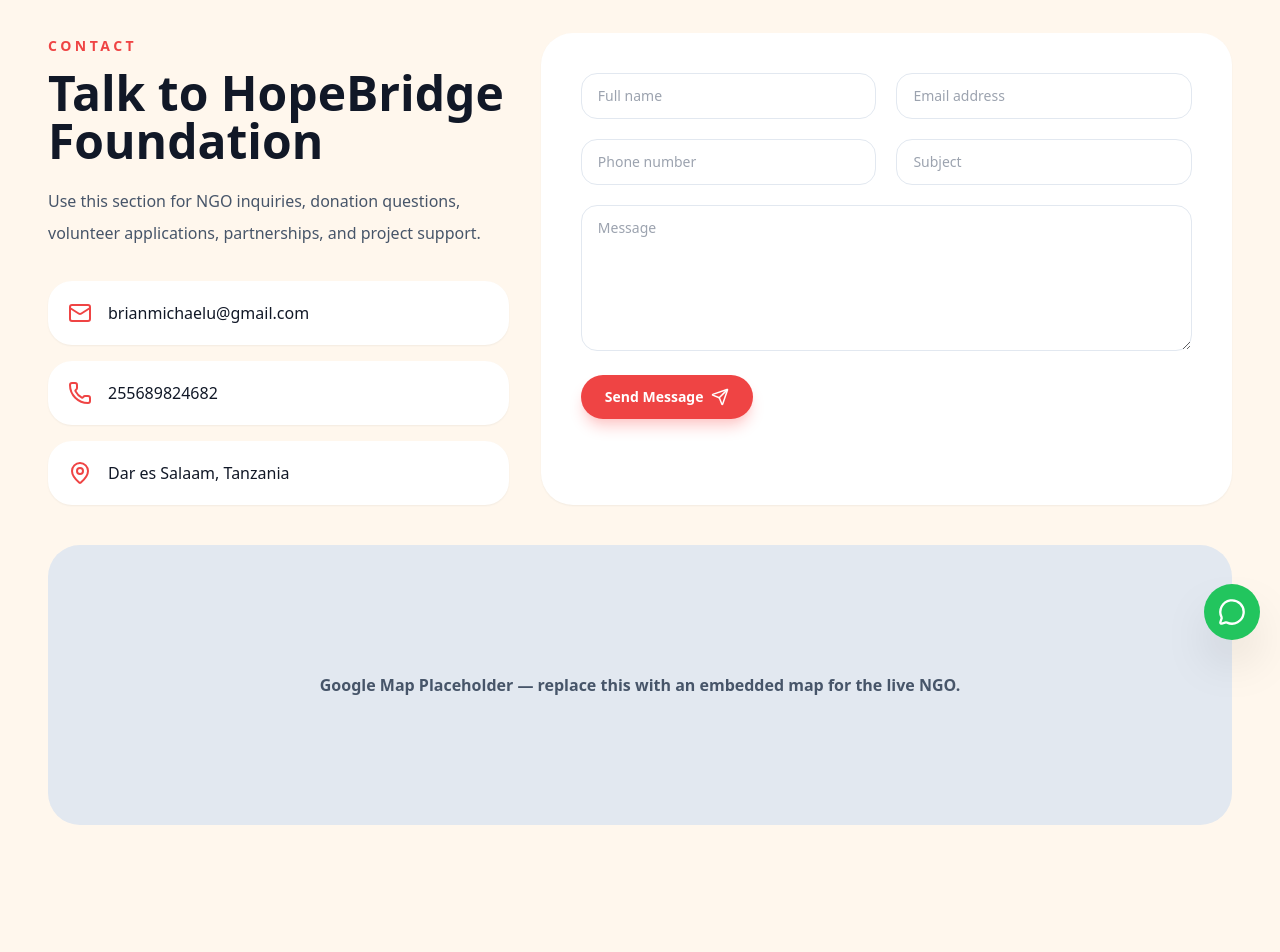
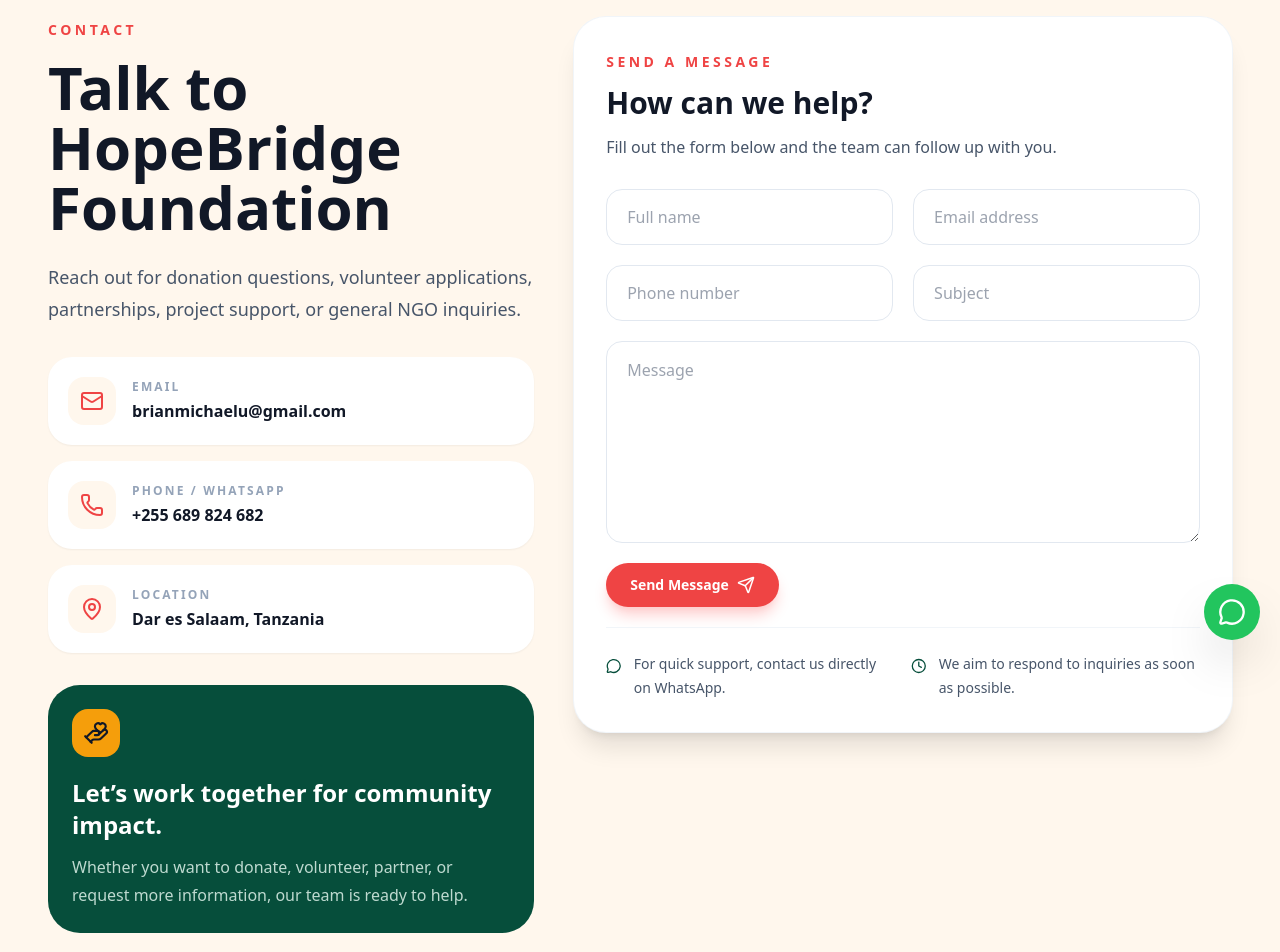
Before and after one commit to brianmichaelu/hopebridge-foundation, a Next.js app: page /contact in a window 1280 px wide. Shown: the part 140-1092 px from the top of the page. Built offline with nearby package versions, Linux system fonts and the light colour scheme.

Commit message:
Refactor ContactSection component and update layout

```diff
--- a/components/ContactSection.tsx
+++ b/components/ContactSection.tsx
@@ -1,66 +1,196 @@
-"use client";
+import {
+  Mail,
+  MapPin,
+  Phone,
+  Send,
+  MessageCircle,
+  Clock,
+  HandHeart,
+} from "lucide-react";
 
-import { Mail, MapPin, Phone, Send } from "lucide-react";
-import { useState } from "react";
+const contactCards = [
+  {
+    label: "Email",
+    value: "brianmichaelu@gmail.com",
+    icon: Mail,
+    href: "mailto:brianmichaelu@gmail.com",
+  },
+  {
+    label: "Phone / WhatsApp",
+    value: "+255 689 824 682",
+    icon: Phone,
+    href: "https://wa.me/255689824682",
+  },
+  {
+    label: "Location",
+    value: "Dar es Salaam, Tanzania",
+    icon: MapPin,
+    href: "#",
+  },
+];
 
 export default function ContactSection() {
-  const [sent, setSent] = useState(false);
+  return (
+    <section className="bg-cream px-5 py-16 sm:px-8 lg:px-12 lg:py-20">
+      <div className="container-width">
+        <div className="grid gap-10 lg:grid-cols-[0.85fr_1.15fr] lg:items-start">
+          <div>
+            <span className="text-sm font-black uppercase tracking-[0.25em] text-coral">
+              Contact
+            </span>
 
-  function handleSubmit(event: React.FormEvent<HTMLFormElement>) {
-    event.preventDefault();
-    setSent(true);
-  }
+            <h1 className="mt-4 text-5xl font-black leading-tight text-navy lg:text-6xl">
+              Talk to HopeBridge Foundation
+            </h1>
 
-  return (
-    <section className="section-padding bg-cream">
-      <div className="container-width grid gap-8 lg:grid-cols-[0.8fr_1.2fr]">
-        <div>
-          <span className="text-sm font-black uppercase tracking-[0.25em] text-coral">
-            Contact
-          </span>
-          <h1 className="mt-3 text-4xl font-black text-navy lg:text-5xl">
-            Talk to HopeBridge Foundation
-          </h1>
-          <p className="mt-5 leading-8 text-slate-600">
-            Use this section for NGO inquiries, donation questions, volunteer
-            applications, partnerships, and project support.
-          </p>
+            <p className="mt-6 max-w-xl text-lg leading-8 text-slate-600">
+              Reach out for donation questions, volunteer applications,
+              partnerships, project support, or general NGO inquiries.
+            </p>
 
-          <div className="mt-8 space-y-4">
-            <div className="flex gap-4 rounded-3xl bg-white p-5 shadow-sm">
-              <Mail className="text-coral" /> <span>brianmichaelu@gmail.com</span>
+            <div className="mt-8 space-y-4">
+              {contactCards.map((item) => {
+                const Icon = item.icon;
+
+                return (
+                  <a
+                    key={item.label}
+                    href={item.href}
+                    className="flex items-center gap-4 rounded-3xl bg-white p-5 shadow-sm transition hover:-translate-y-1 hover:shadow-xl"
+                  >
+                    <div className="flex h-12 w-12 items-center justify-center rounded-2xl bg-cream text-coral">
+                      <Icon size={24} />
+                    </div>
+
+                    <div>
+                      <p className="text-xs font-black uppercase tracking-[0.18em] text-slate-400">
+                        {item.label}
+                      </p>
+                      <p className="mt-1 font-bold text-navy">{item.value}</p>
+                    </div>
+                  </a>
+                );
+              })}
             </div>
-            <div className="flex gap-4 rounded-3xl bg-white p-5 shadow-sm">
-              <Phone className="text-coral" /> <span>255689824682</span>
+
+            <div className="mt-8 rounded-[2rem] bg-forest p-6 text-white">
+              <div className="flex h-12 w-12 items-center justify-center rounded-2xl bg-gold text-navy">
+                <HandHeart size={26} />
+              </div>
+
+              <h2 className="mt-5 text-2xl font-black">
+                Let’s work together for community impact.
+              </h2>
+
+              <p className="mt-3 leading-7 text-emerald-50/80">
+                Whether you want to donate, volunteer, partner, or request more
+                information, our team is ready to help.
+              </p>
             </div>
-            <div className="flex gap-4 rounded-3xl bg-white p-5 shadow-sm">
-              <MapPin className="text-coral" /> <span>Dar es Salaam, Tanzania</span>
+          </div>
+
+          <div className="rounded-[2rem] bg-white p-6 shadow-xl ring-1 ring-slate-100 lg:p-8">
+            <div className="mb-7">
+              <span className="text-sm font-black uppercase tracking-[0.25em] text-coral">
+                Send a Message
+              </span>
+
+              <h2 className="mt-3 text-3xl font-black text-navy">
+                How can we help?
+              </h2>
+
+              <p className="mt-3 leading-7 text-slate-600">
+                Fill out the form below and the team can follow up with you.
+              </p>
             </div>
+
+            <form className="grid gap-5">
+              <div className="grid gap-5 md:grid-cols-2">
+                <input
+                  type="text"
+                  placeholder="Full name"
+                  className="h-14 rounded-2xl border border-slate-200 px-5 outline-none transition focus:border-coral"
+                />
+
+                <input
+                  type="email"
+                  placeholder="Email address"
+                  className="h-14 rounded-2xl border border-slate-200 px-5 outline-none transition focus:border-coral"
+                />
+              </div>
+
+              <div className="grid gap-5 md:grid-cols-2">
+                <input
+                  type="tel"
+                  placeholder="Phone number"
+                  className="h-14 rounded-2xl border border-slate-200 px-5 outline-none transition focus:border-coral"
+                />
+
+                <input
+                  type="text"
+                  placeholder="Subject"
+                  className="h-14 rounded-2xl border border-slate-200 px-5 outline-none transition focus:border-coral"
+                />
+              </div>
+
+              <textarea
+                placeholder="Message"
+                rows={7}
+                className="rounded-2xl border border-slate-200 px-5 py-4 outline-none transition focus:border-coral"
+              />
+
+              <button type="button" className="btn-primary w-fit">
+                Send Message <Send className="ml-2" size={18} />
+              </button>
+
+              <div className="grid gap-4 border-t border-slate-100 pt-6 sm:grid-cols-2">
+                <div className="flex items-start gap-3">
+                  <MessageCircle className="mt-1 text-forest" size={20} />
+                  <p className="text-sm leading-6 text-slate-600">
+                    For quick support, contact us directly on WhatsApp.
+                  </p>
+                </div>
+
+                <div className="flex items-start gap-3">
+                  <Clock className="mt-1 text-forest" size={20} />
+                  <p className="text-sm leading-6 text-slate-600">
+                    We aim to respond to inquiries as soon as possible.
+                  </p>
+                </div>
+              </div>
+            </form>
           </div>
         </div>
 
-        <form onSubmit={handleSubmit} className="rounded-[2rem] bg-white p-6 shadow-sm lg:p-10">
-          <div className="grid gap-5 md:grid-cols-2">
-            <input className="input-style" required placeholder="Full name" />
-            <input className="input-style" required placeholder="Email address" type="email" />
-            <input className="input-style" placeholder="Phone number" />
-            <input className="input-style" placeholder="Subject" />
-            <textarea className="input-style md:col-span-2" required rows={6} placeholder="Message" />
+        <div className="mt-12 overflow-hidden rounded-[2rem] bg-white p-6 shadow-sm ring-1 ring-slate-100">
+          <div className="grid gap-6 lg:grid-cols-[0.9fr_1.1fr] lg:items-center">
+            <div>
+              <span className="text-sm font-black uppercase tracking-[0.25em] text-coral">
+                Visit / Location
+              </span>
+
+              <h2 className="mt-3 text-3xl font-black text-navy">
+                Based in Dar es Salaam, Tanzania
+              </h2>
+
+              <p className="mt-3 leading-7 text-slate-600">
+                This section can be connected to Google Maps for a live NGO
+                office, project location, or community center.
+              </p>
+            </div>
+
+            <div className="flex min-h-[220px] items-center justify-center rounded-[1.5rem] bg-cream text-center">
+              <div>
+                <MapPin className="mx-auto text-coral" size={38} />
+                <p className="mt-3 text-xl font-black text-navy">
+                  Dar es Salaam, Tanzania
+                </p>
+                <p className="mt-2 text-sm text-slate-500">
+                  Map embed can be added here.
+                </p>
+              </div>
+            </div>
           </div>
-          <button className="btn-primary mt-6" type="submit">
-            Send Message <Send className="ml-2" size={18} />
-          </button>
-          {sent && (
-            <p className="mt-4 rounded-2xl bg-emerald-50 p-4 text-sm font-bold text-forest">
-              Demo success: your message has been submitted.
-            </p>
-          )}
-        </form>
-      </div>
-
-      <div className="container-width mt-10">
-        <div className="flex min-h-[280px] items-center justify-center rounded-[2rem] bg-slate-200 p-8 text-center font-bold text-slate-600">
-          Google Map Placeholder — replace this with an embedded map for the live NGO.
         </div>
       </div>
     </section>
```
